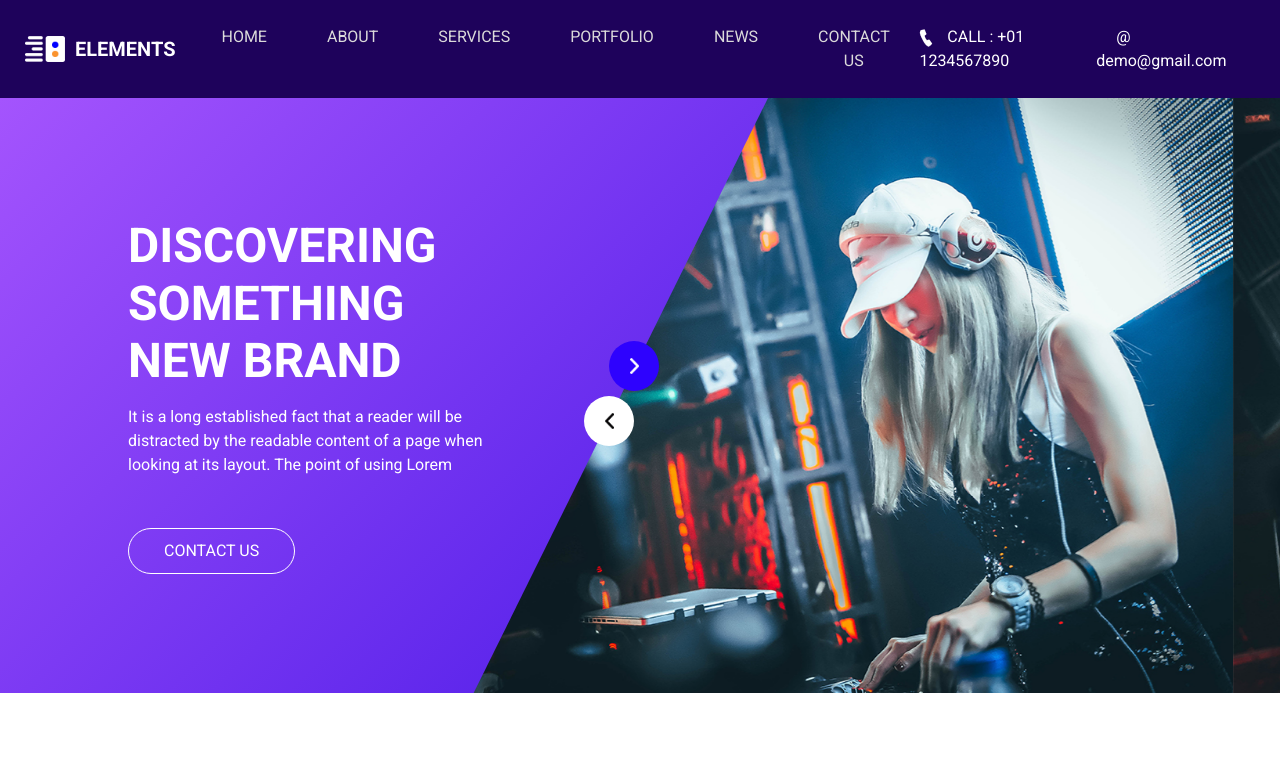
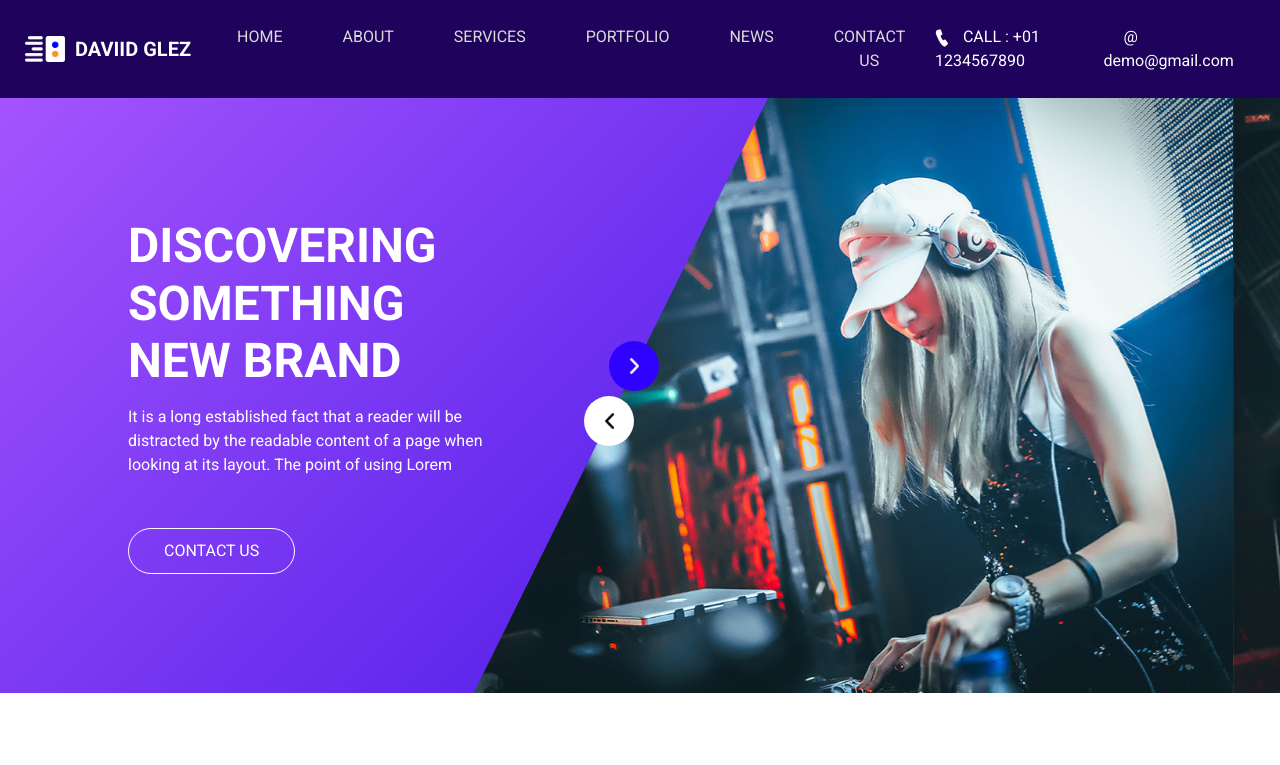
Before and after one commit to DAVIIGLEZ/daviiglez.github.io, a plain HTML site: page index.html in a window 1280 px wide. Shown: the top 765 px of the page. Drawn offline with nearby package versions, Linux system fonts and the light colour scheme.

Commit message:
Update index.html

```diff
--- a/index.html
+++ b/index.html
@@ -38,7 +38,7 @@
           <a class="navbar-brand" href="index.html">
             <img src="images/logo.png" alt="">
             <span>
-              ELEMENTS
+              DAVIID GLEZ
             </span>
           </a>
           <button class="navbar-toggler" type="button" data-toggle="collapse" data-target="#navbarSupportedContent"
```
